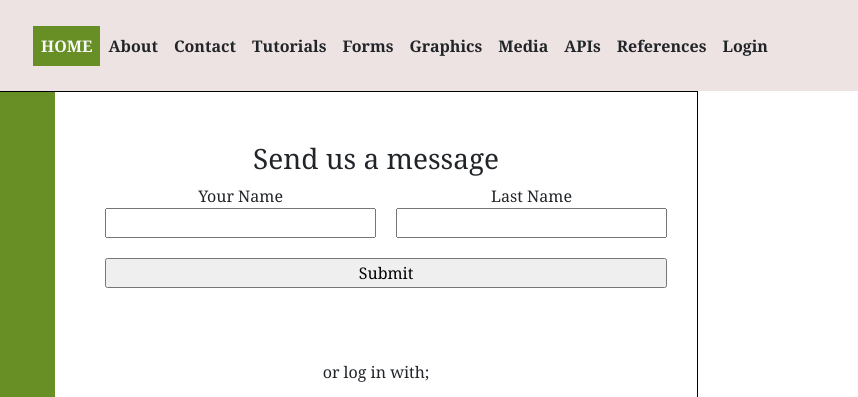
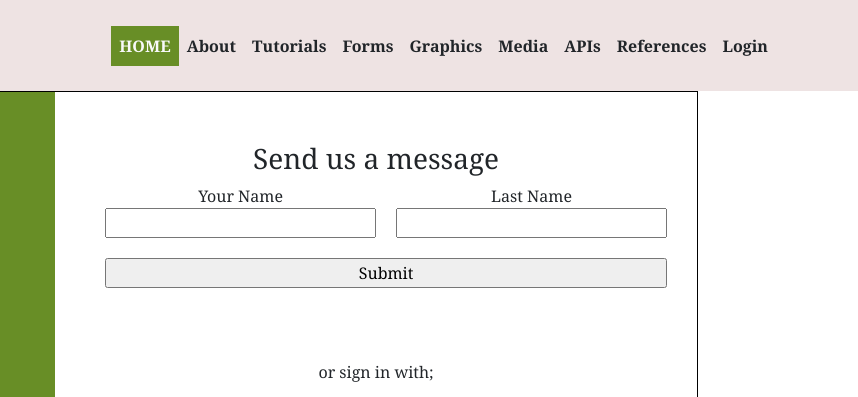
Before and after one commit to cjpablo0318/MINI-PROJECT, a plain HTML site: page index.html in a window 1280 px wide. Shown: the top 397 px of the page, 422-1280 px from the left. Drawn offline with nearby package versions, Linux system fonts and the light colour scheme.

Commit message:
remove contact page

```diff
--- a/index.html
+++ b/index.html
@@ -18,6 +18,8 @@
       integrity="sha384-0evHe/X+R7YkIZDRvuzKMRqM+OrBnVFBL6DOitfPri4tjfHxaWutUpFmBp4vmVor"
       crossorigin="anonymous"
     />
+
+
 
     <link rel="stylesheet" href="style.css" />
     <title></title>
@@ -80,7 +82,9 @@
         font-size: 50px;
       }
     </style>
+
   </head>
+
 
   <body>
     <nav
@@ -109,6 +113,7 @@
         </button>
         <div class="collapse navbar-collapse" id="navbarSupportedContent">
           <ul class="navbar-nav d-md-flex ms-auto">
+
             <li class="nav-item active-link">
               <a
               href="index.html"
@@ -123,14 +128,6 @@
               >About</a
             >
           </li>
-            <li class="nav-item">
-              <a
-                href="Contact.html"
-                class="nav-link navigation-link fw-bold text-dark"
-                >Contact</a
-              >
-            </li>
-
           <li class="nav-item">
             <a
               href="Tutorials.html"
@@ -211,7 +208,7 @@
         <br>
         <br>
         <br>
-        <p>or log in with;</p>
+        <p>or sign in with;</p>
         <div class="icons">
           <i class="fa-brands fa-facebook"></i>
           <i class="fa-brands fa-twitter"></i>
```
Also changed, not shown: Graphics.html (+2 -0 lines). Lines whose indentation alone changed are shown as unchanged.
